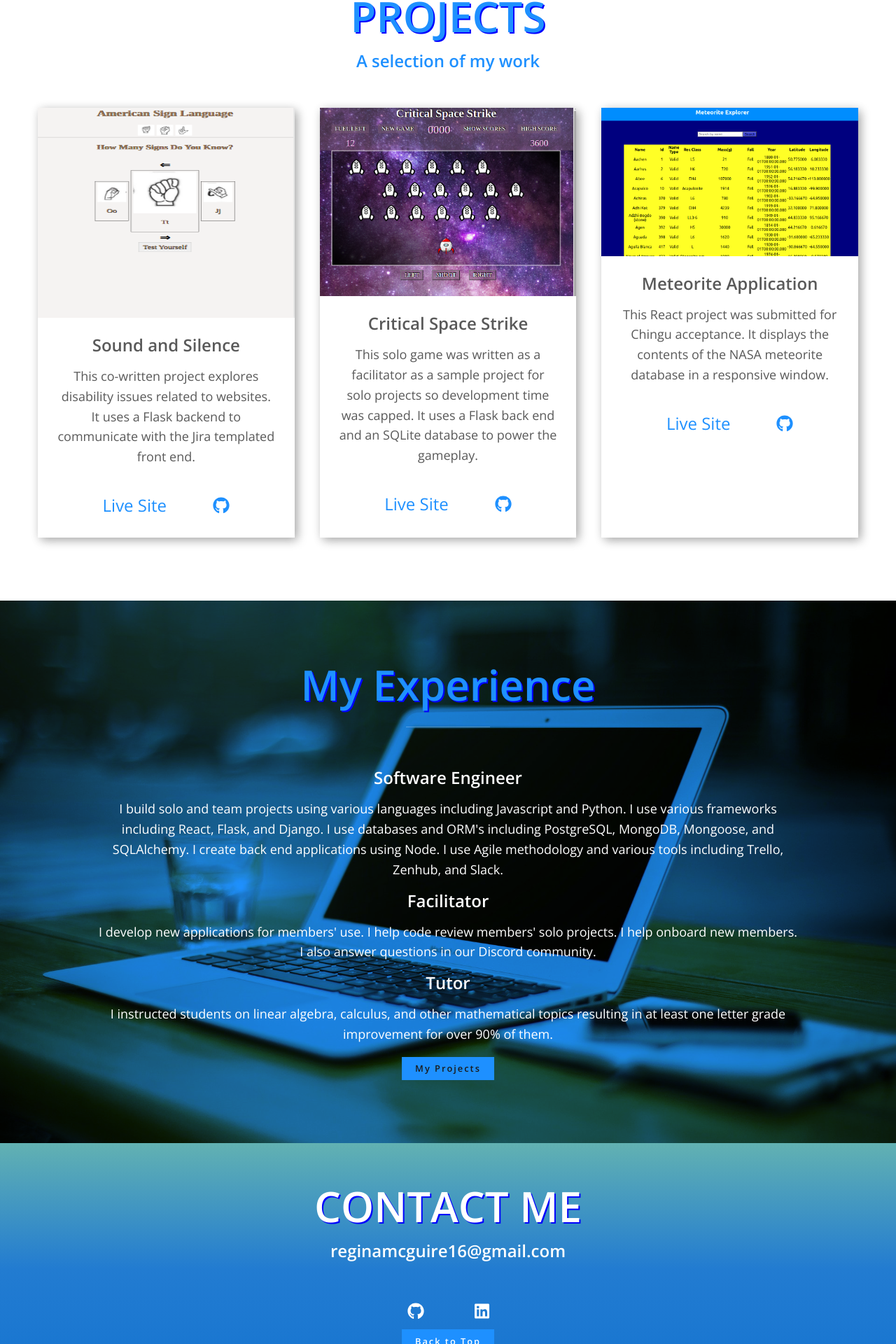
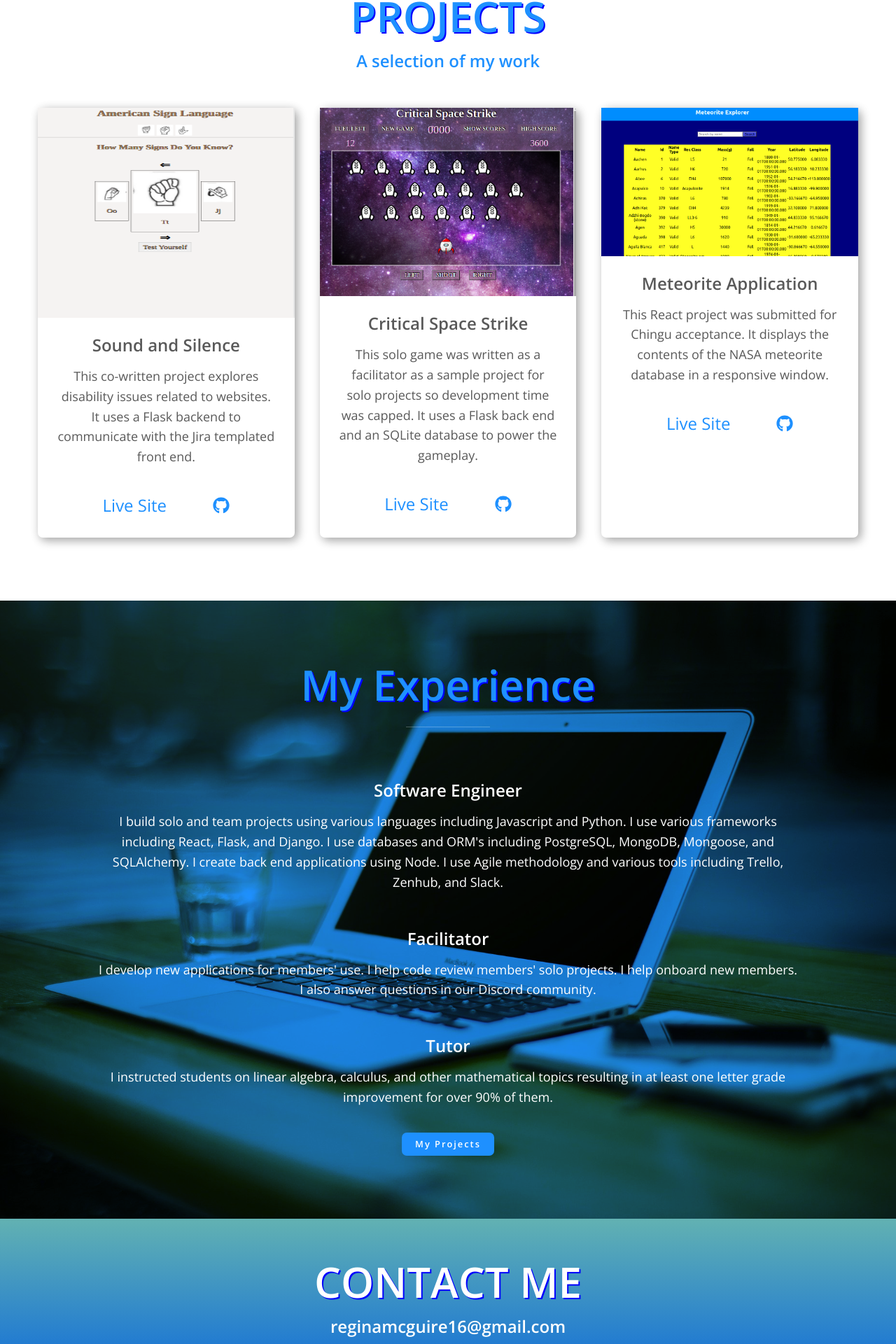
Before and after one commit to rmcguire6/react-portfolio, a React (Create React App) app: page / in a window 1280 px wide. Shown: the part 743-2663 px from the top of the page at 70% size. Built offline with nearby package versions, Linux system fonts and the light colour scheme.

Commit message:
Make button styling uniform

```diff
--- a/src/styles/_components.scss
+++ b/src/styles/_components.scss
@@ -1,8 +1,9 @@
 .btn {
   display: inline-block;
   padding: 0.5em 1.5em;
+  border-radius: 7px;
   background: var(--clr-accent);
-  color: #1a1a1a;
+  color: var(--clr-light);
   text-decoration: none;
   cursor: pointer;
   font-size: 0.8rem;
--- a/src/styles/_layout.scss
+++ b/src/styles/_layout.scss
@@ -86,6 +86,7 @@
   font-weight: var(--fw-bold);
 }
 .about-me__img {
+  border-radius: 50%;
   box-shadow: var(--bs);
 }
 @media (min-width: 600px) {
@@ -111,7 +112,6 @@
     padding-right: calc(200px + 4em);
   }
   .about-me__img {
-    border-radius: 50%;
     grid-area: img;
     position: relative;
     z-index: 2;
@@ -146,6 +146,7 @@
 .experience {
   max-width: 500px;
   margin: 0 auto;
+  padding: 1em;
 }
 @media (min-width: 800px) {
   .experience {
@@ -172,6 +173,7 @@
   grid-template-columns: repeat(auto-fit, minmax(300px, 1fr));
 }
 .project {
+  border-radius: 7px;
   box-shadow: var(--bs);
   margin: 0 1em;
 }
@@ -198,6 +200,7 @@
   margin: 0 0.5em;
 }
 .icon-list__link {
+  border-radius: 7px;
   color: var(--clr-accent);
   padding: 1em;
   font-size: var(--fs-h3);
```
